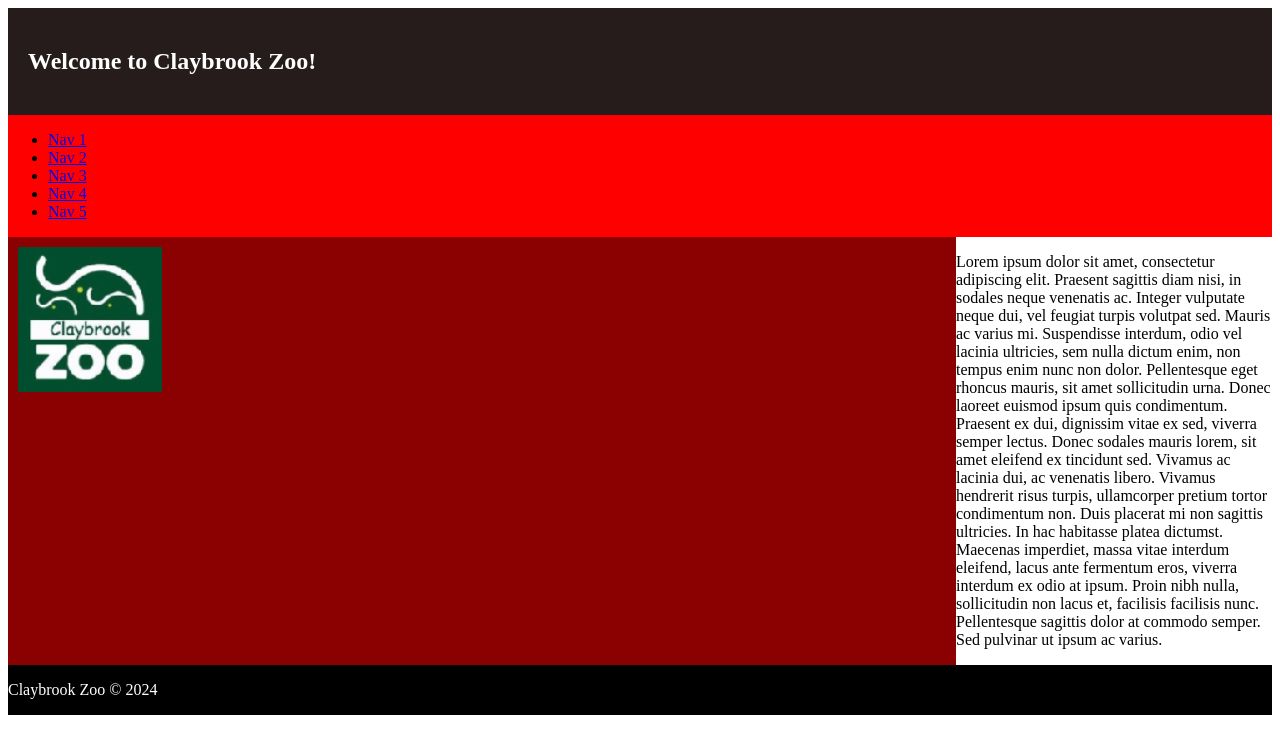
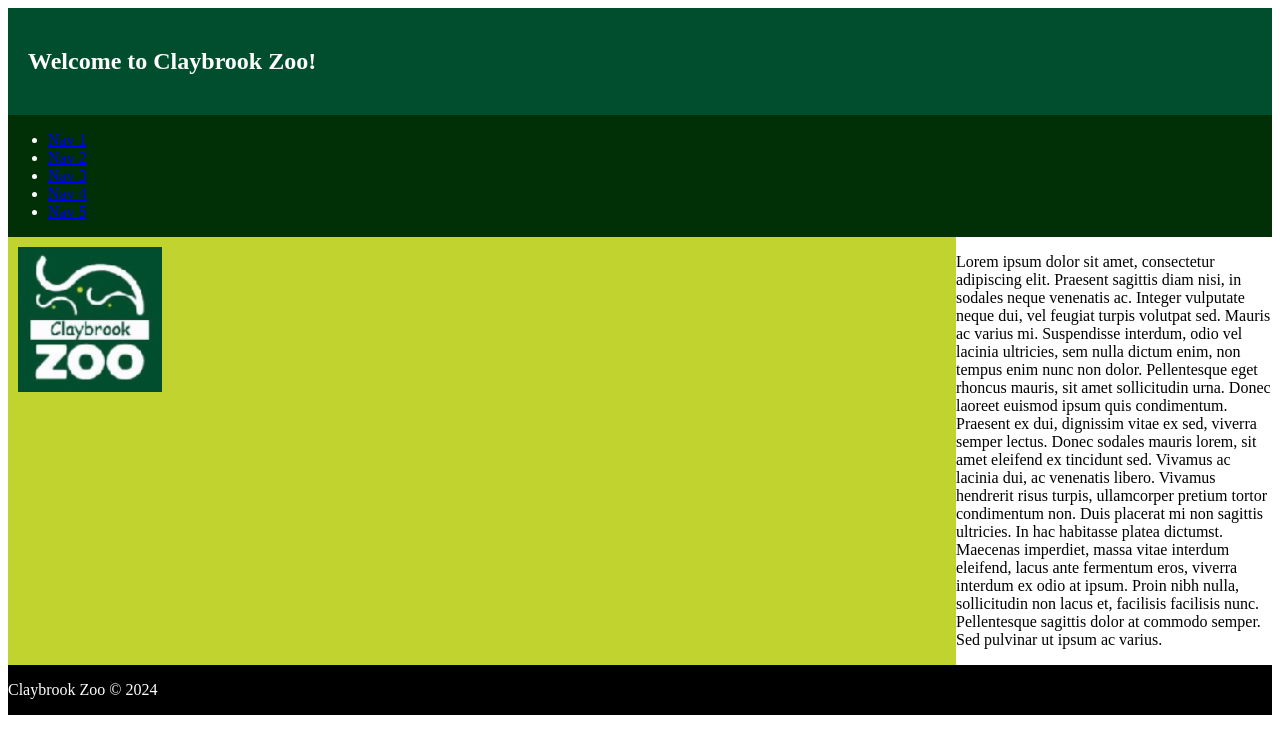
Before and after one commit to DeniSan10/claybrook-exercise, a plain HTML site: page index.html in a window 1280 px wide. Drawn offline with Linux system fonts and the light colour scheme; files whose address does not match are found by name.

Commit message:
changed color scheme in the tag sections to match aesthetics

```diff
--- a/style.css
+++ b/style.css
@@ -8,11 +8,11 @@ body {
     "main main main aside"
     "footer footer footer footer" ;
 }
-header {background-color: rgb(39, 28, 28);color: white;padding: 20px;grid-area: header;}
+header {background-color: #014e2e;color: white;padding: 20px;grid-area: header;}
 
-nav {background-color: rgb(255, 0, 0);grid-area: nav;}
+nav {background-color: #013006; color: white;grid-area: nav;}
 
-main {background-color: rgb(139, 0, 0);color: white;grid-area: main; padding: 10px;}
+main {background-color: #c1d32f;color: rgb(0, 0, 0);grid-area: main; padding: 10px;}
 
 aside {background-color: rgb(255, 255, 255);grid-area: aside;}
 
```
